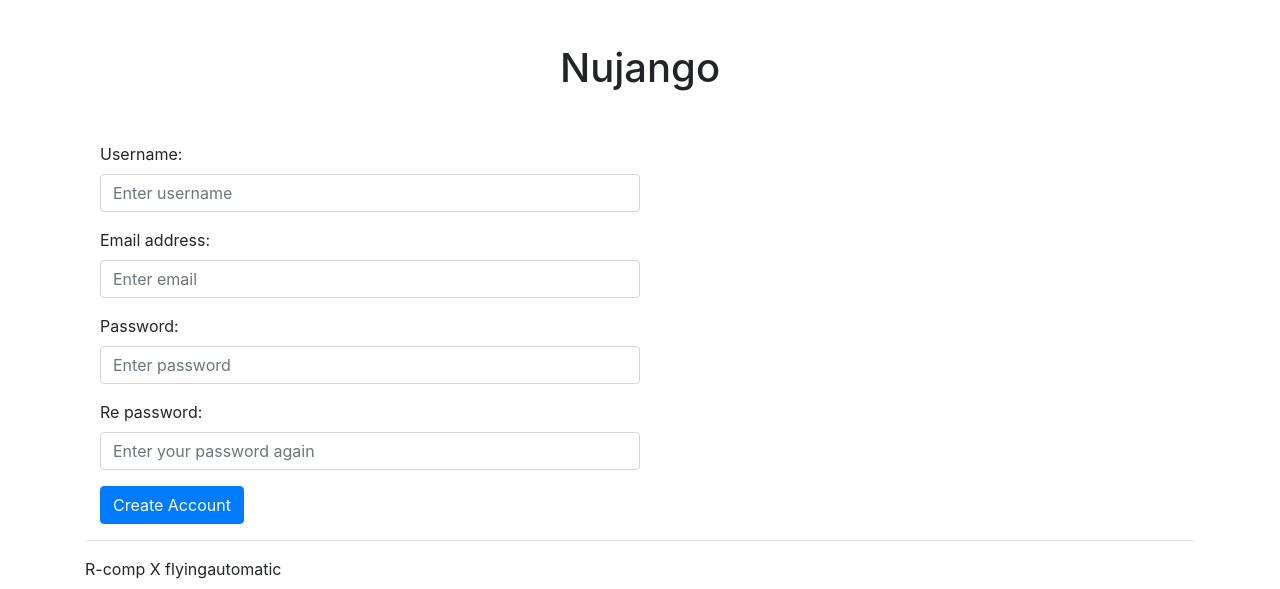
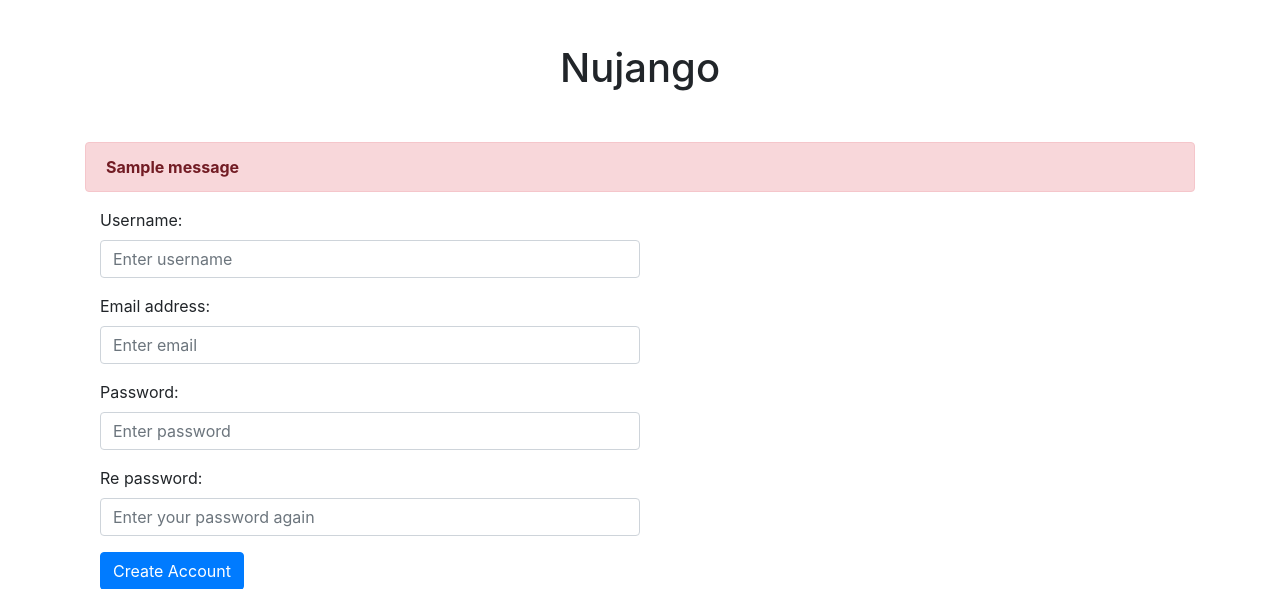
Before and after one commit to R-comp/Fjango, a Django app: page /register/ in a window 1280 px wide. Shown: the part 56-645 px from the top of the page. Run offline with Django 3.2, Linux system fonts and the light colour scheme; one stand-in notice (Sample message) is shown; some libraries are stand-ins or nearby versions.

Commit message:
2.6 -- alert in register form

```diff
--- a/jangoschool/school/templates/register.html
+++ b/jangoschool/school/templates/register.html
@@ -1,6 +1,13 @@
 {% extends "base.html" %}
 
 {% block content %}
+    {% if messages %}
+        <div class="class alert alert-danger" role="alert">
+            {% for message in messages %}
+                <b>{{message}}</b><br>
+            {% endfor %}
+        </div>
+    {% endif %}
     <div class="container">
             <form method='POST'>
                 {% csrf_token %}
--- a/jangoschool/school/views.py
+++ b/jangoschool/school/views.py
@@ -1,6 +1,7 @@
 from django.shortcuts import render,redirect
 from .models import *
 from django.contrib.auth.models import User
+from django.contrib import messages
 # Create your views here.
 def home(request):
     return render(request,'home.html')
@@ -19,8 +20,10 @@ def register(request):
         repassword = data.get('repassword')
         if password==repassword:
             if User.objects.filter(username=user_name).exists():
+                messages.info(request,"Username already exists")
                 return redirect('register')
             elif User.objects.filter(email=email).exists():
+                messages.info(request,"Email already exists")
                 return redirect('register')
             else:
                 newuser=User()
@@ -28,5 +31,8 @@ def register(request):
                 newuser.email=email
                 newuser.set_password(password)
                 newuser.save()
+        else:
+            messages.info(request,"Password mismatch")
+            return redirect('register')
         return redirect('home')
     return render(request,'register.html')
```
